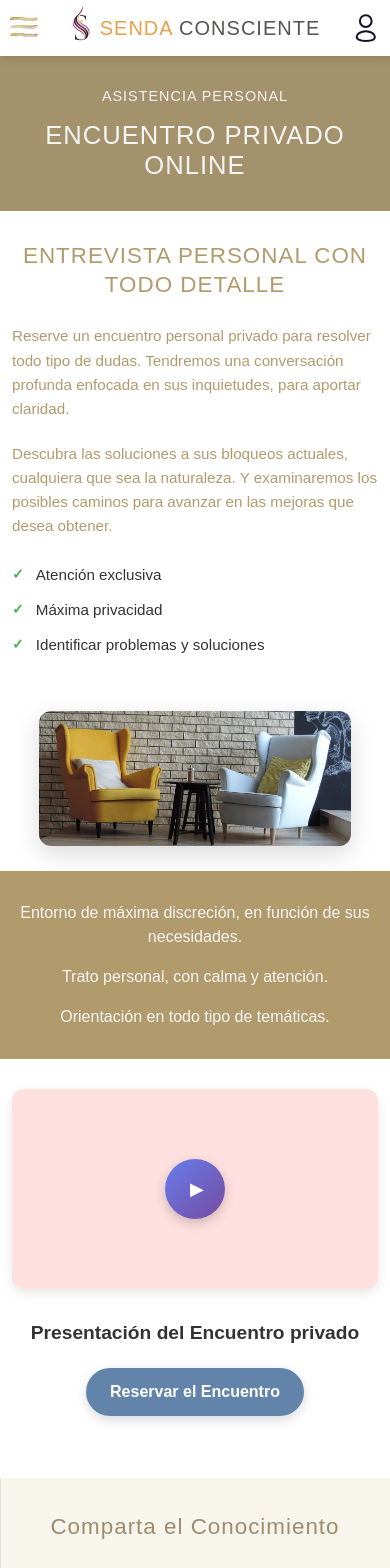
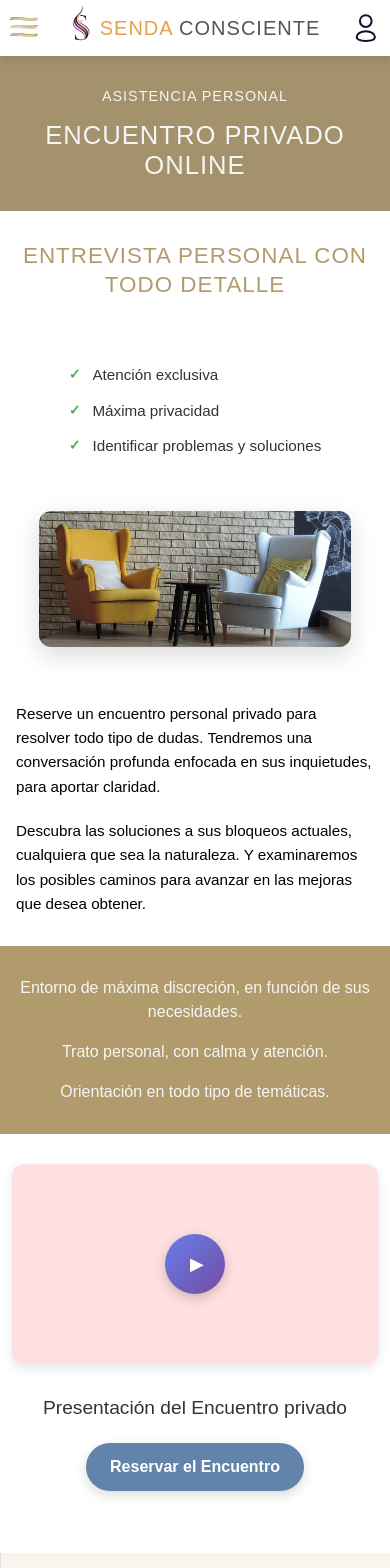
Before and after one commit to orbimatrix/Conscious-path, a Next.js app: page /privado in a window 390 px wide. Shown: the top 1568 px of the page. Built offline with nearby package versions, Linux system fonts and the light colour scheme.

Commit message:
Enhance PrivadoPage layout and styles by adding additional content section with improved padding and text alignment. Update CSS for privado-description and privado-features to ensure better spacing and responsiveness. Remove font-weight properties for consistency across components.

```diff
--- a/src/app/globals.css
+++ b/src/app/globals.css
@@ -1741,6 +1741,7 @@ body {
 
 .privado-description {
   text-align: left;
+  margin-top: 40px;
   margin-bottom: 40px;
   max-width: 800px;
   margin-left: auto;
@@ -1833,7 +1834,7 @@ body {
   font-size: 1.5rem;
   color: #333333;
   margin-bottom: 30px;
-  font-weight: 600;
+
 }
 
 .privado-cta-button {
@@ -1869,12 +1870,42 @@ body {
   object-fit: cover;
 }
 
+.privado-additional-content {
+  background-color: #ffffff;
+  padding: 60px 20px;
+  text-align: center;
+}
+
+.privado-additional-wrapper {
+  max-width: 1000px;
+  margin: 0 auto;
+}
+
+.privado-additional-wrapper p {
+  font-size: 1.1rem;
+  line-height: 1.6;
+  color: #000000;
+  margin-bottom: 20px;
+  text-align: left;
+}
+
+.privado-additional-wrapper p:last-child {
+  margin-bottom: 0;
+}
+
+.privado-features-container {
+  display: flex;
+  justify-content: center;
+  align-items: center;
+  width: 100%;
+  margin-top: 40px;
+}
+
 .privado-features {
   display: flex;
   flex-direction: column;
   align-items: center;
   gap: 20px;
-  margin-top: 40px;
 }
 
 .privado-feature-item {
@@ -1990,6 +2021,14 @@ body {
   .privado-check-icon {
     font-size: 16px;
   }
+
+  .privado-additional-content {
+    padding: 40px 16px;
+  }
+
+  .privado-additional-wrapper p {
+    font-size: 1rem;
+  }
 }
 
 @media (max-width: 480px) {
@@ -2078,6 +2117,14 @@ body {
 
   .privado-check-icon {
     font-size: 14px;
+  }
+
+  .privado-additional-content {
+    padding: 30px 16px;
+  }
+
+  .privado-additional-wrapper p {
+    font-size: 0.95rem;
   }
 }
 
--- a/src/app/invitar/invitar.css
+++ b/src/app/invitar/invitar.css
@@ -394,7 +394,7 @@
 .invitar-question {
   font-size: 20px;
   color: #ffffff;
-  font-weight: bold;
+
   margin-bottom: 15px;
   line-height: 1.4;
 }
--- a/src/app/privacidad/page.module.css
+++ b/src/app/privacidad/page.module.css
@@ -73,7 +73,7 @@
 .privacyTitle {
   color: #ffffff;
   font-size: 3.75rem;
-  font-weight: bold;
+
   line-height: 1.1;
 }
 
--- a/src/app/privado/page.tsx
+++ b/src/app/privado/page.tsx
@@ -64,11 +64,7 @@ export default function PrivadoPage() {
                         ENTREVISTA PERSONAL CON TODO DETALLE
                     </h2>
 
-                     <div className="privado-description">
-                         <p>Reserve un encuentro personal privado para resolver todo tipo de dudas. Tendremos una conversación profunda enfocada en sus inquietudes, para aportar claridad.</p>
-                         <p>Descubra las soluciones a sus bloqueos actuales, cualquiera que sea la naturaleza. Y examinaremos los posibles caminos para avanzar en las mejoras que desea obtener.</p>
-                     </div>
-
+                    <div className="privado-features-container">
                         <div className="privado-features">
                             <div className="privado-feature-item">
                                 <div className="privado-check-icon">✓</div>
@@ -86,18 +82,31 @@ export default function PrivadoPage() {
                             </div>
                         </div>
                     </div>
+
+
+
+
+                </div>
             </section>
 
             <div className="privado-image-container">
                 <Image
                     src="/fotos/armchair.jpg"
                     alt="Armchair - Encuentro Privado"
-                     width={600}
+                    width={800}
                     height={450}
                     className="privado-image"
                     priority
                 />
             </div>
+
+            {/* Additional Content Section */}
+            <section className="privado-additional-content">
+                <div className="privado-additional-wrapper">
+                    <p>Reserve un encuentro personal privado para resolver todo tipo de dudas. Tendremos una conversación profunda enfocada en sus inquietudes, para aportar claridad.</p>
+                    <p>Descubra las soluciones a sus bloqueos actuales, cualquiera que sea la naturaleza. Y examinaremos los posibles caminos para avanzar en las mejoras que desea obtener.</p>
+                </div>
+            </section>
 
             {/* Middle Highlight Section */}
             <section className="privado-highlight">
```
Lines whose indentation alone changed are shown as unchanged.
